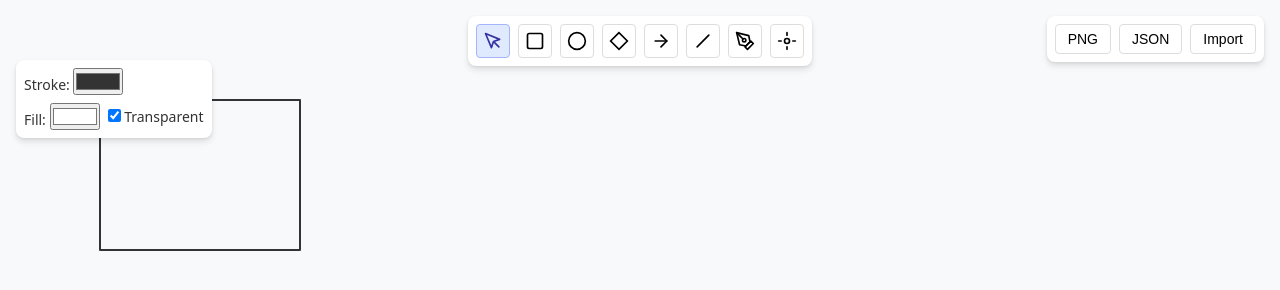
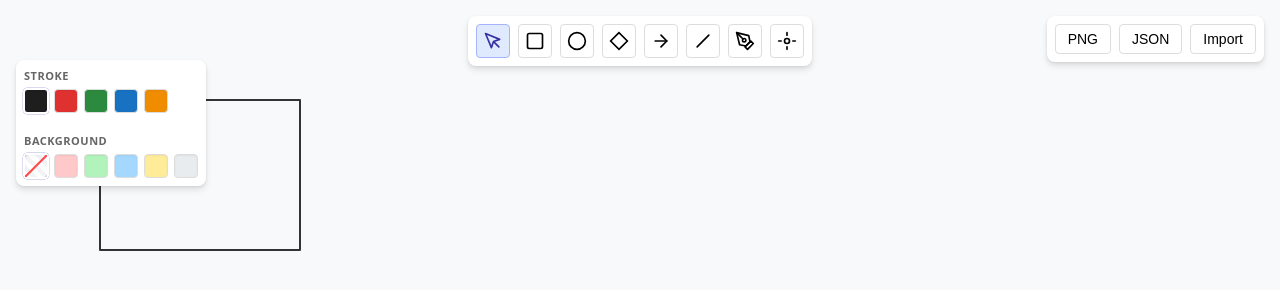
Before and after one commit to haseebjaved4212/ExceliDraw, a website built with Vite: page index.html in a window 1280 px wide. Built offline with nearby package versions, Linux system fonts and the light colour scheme.

Commit message:
feat: implement color swatch style panel with core state management for stroke and fill properties

```diff
--- a/index.html
+++ b/index.html
@@ -22,12 +22,26 @@
         </div>
 
         <div id="style-panel" class="panel">
-           <div class="style-row">
-             <label>Stroke: <input type="color" id="stroke-color-picker" value="#333333" /></label>
+           <div class="style-section">
+             <span class="style-title">Stroke</span>
+             <div class="color-swatches" id="stroke-swatches">
+                <button class="color-swatch active" style="background-color: #1e1e1e" data-color="#1e1e1e"></button>
+                <button class="color-swatch" style="background-color: #e03131" data-color="#e03131"></button>
+                <button class="color-swatch" style="background-color: #2b8a3e" data-color="#2b8a3e"></button>
+                <button class="color-swatch" style="background-color: #1971c2" data-color="#1971c2"></button>
+                <button class="color-swatch" style="background-color: #f08c00" data-color="#f08c00"></button>
+             </div>
            </div>
-           <div class="style-row">
-             <label>Fill: <input type="color" id="fill-color-picker" value="#ffffff" /></label>
-             <label><input type="checkbox" id="fill-transparent" checked /> Transparent</label>
+           <div class="style-section">
+             <span class="style-title">Background</span>
+             <div class="color-swatches" id="fill-swatches">
+                <button class="color-swatch active transparent-swatch" data-color="transparent"></button>
+                <button class="color-swatch" style="background-color: #ffc9c9" data-color="#ffc9c9"></button>
+                <button class="color-swatch" style="background-color: #b2f2bb" data-color="#b2f2bb"></button>
+                <button class="color-swatch" style="background-color: #a5d8ff" data-color="#a5d8ff"></button>
+                <button class="color-swatch" style="background-color: #ffec99" data-color="#ffec99"></button>
+                <button class="color-swatch" style="background-color: #e9ecef" data-color="#e9ecef"></button>
+             </div>
            </div>
         </div>
 
--- a/src/core/scene.js
+++ b/src/core/scene.js
@@ -7,7 +7,7 @@ export const state = {
     scrollY: 0,
     activeTool: 'select',
     selectedElementIds: [],
-    currentColor: '#333333',
+    currentColor: '#1e1e1e',
     currentFill: 'transparent'
   }
 };
--- a/src/ui/stylePanel.js
+++ b/src/ui/stylePanel.js
@@ -1,24 +1,24 @@
 import { state, updateAppState } from '../core/scene.js';
 
 export function initStylePanel() {
-  const strokeColorPicker = document.getElementById('stroke-color-picker');
-  const fillColorPicker = document.getElementById('fill-color-picker');
-  const fillTransparent = document.getElementById('fill-transparent');
+  const strokeSwatches = document.querySelectorAll('#stroke-swatches .color-swatch');
+  const fillSwatches = document.querySelectorAll('#fill-swatches .color-swatch');
 
-  strokeColorPicker.addEventListener('input', (e) => {
-    updateAppState({ currentColor: e.target.value });
+  strokeSwatches.forEach(swatch => {
+    swatch.addEventListener('click', (e) => {
+      const color = e.currentTarget.getAttribute('data-color');
+      updateAppState({ currentColor: color });
+      strokeSwatches.forEach(s => s.classList.remove('active'));
+      e.currentTarget.classList.add('active');
+    });
   });
 
-  fillColorPicker.addEventListener('input', (e) => {
-    fillTransparent.checked = false;
-    updateAppState({ currentFill: e.target.value });
-  });
-
-  fillTransparent.addEventListener('change', (e) => {
-    if (e.target.checked) {
-      updateAppState({ currentFill: 'transparent' });
-    } else {
-      updateAppState({ currentFill: fillColorPicker.value });
-    }
+  fillSwatches.forEach(swatch => {
+    swatch.addEventListener('click', (e) => {
+      const color = e.currentTarget.getAttribute('data-color');
+      updateAppState({ currentFill: color });
+      fillSwatches.forEach(s => s.classList.remove('active'));
+      e.currentTarget.classList.add('active');
+    });
   });
 }
--- a/src/ui/styles.css
+++ b/src/ui/styles.css
@@ -84,10 +84,69 @@ canvas {
   font-size: 14px;
 }
 
-.style-row {
+.style-section {
   display: flex;
-  align-items: center;
-  gap: 8px;
+  flex-direction: column;
+  gap: 6px;
+  margin-bottom: 12px;
+}
+
+.style-section:last-child {
+  margin-bottom: 0;
+}
+
+.style-title {
+  font-size: 11px;
+  text-transform: uppercase;
+  color: #666;
+  font-weight: 600;
+  letter-spacing: 0.5px;
+}
+
+.color-swatches {
+  display: flex;
+  gap: 6px;
+  flex-wrap: wrap;
+}
+
+.color-swatch {
+  width: 24px;
+  height: 24px;
+  border-radius: 4px;
+  border: 1px solid #ddd;
+  cursor: pointer;
+  padding: 0;
+  box-shadow: inset 0 1px 2px rgba(0,0,0,0.05);
+  transition: transform 0.1s;
+}
+
+.color-swatch:hover {
+  transform: scale(1.1);
+}
+
+.color-swatch.active {
+  border: 2px solid #3730a3;
+  outline: 2px solid white;
+  outline-offset: -2px;
+  transform: scale(1.1);
+}
+
+.transparent-swatch {
+  background: repeating-linear-gradient(
+    45deg,
+    #fff,
+    #fff 4px,
+    #f1f3f5 4px,
+    #f1f3f5 8px
+  );
+  position: relative;
+}
+
+.transparent-swatch::after {
+  content: '';
+  position: absolute;
+  top: 0; left: 0; right: 0; bottom: 0;
+  background: linear-gradient(to bottom right, transparent 45%, #ff4d4f 48%, #ff4d4f 52%, transparent 55%);
 }
 
 #actions-panel {
```
